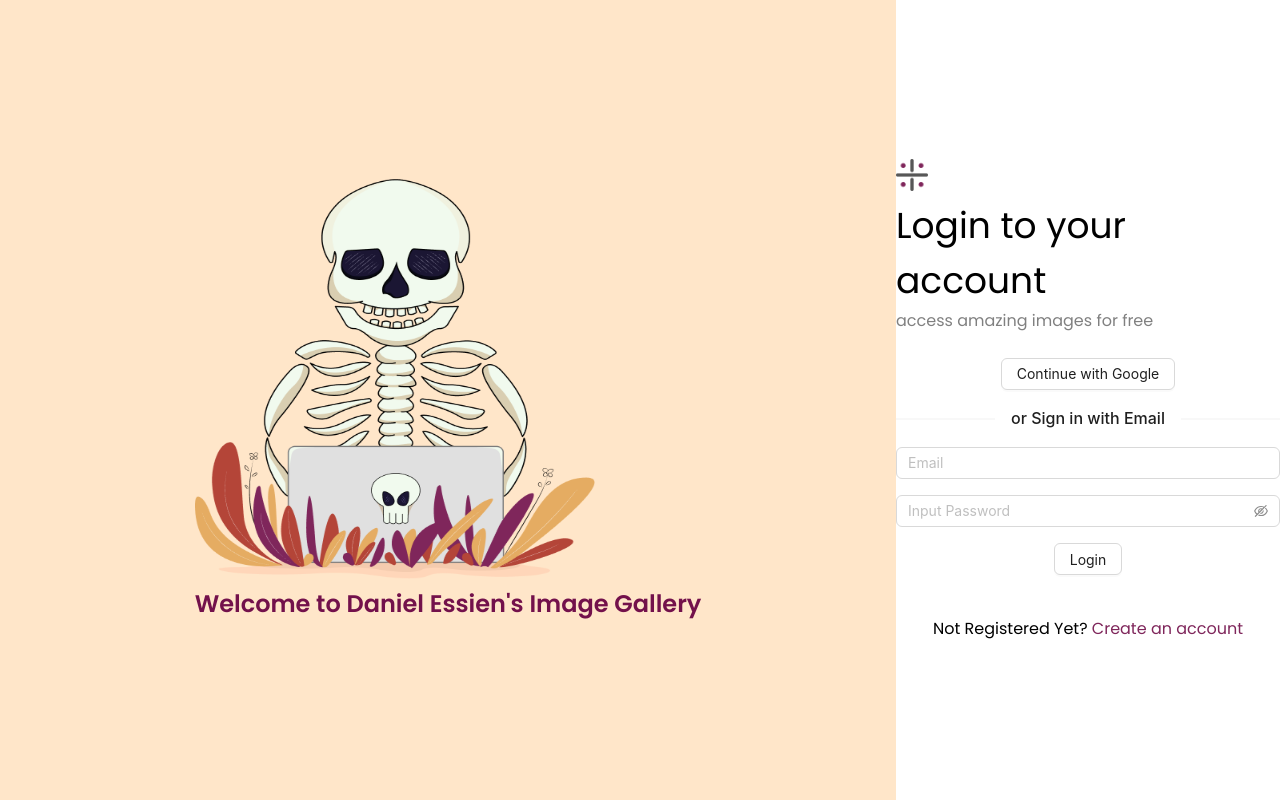
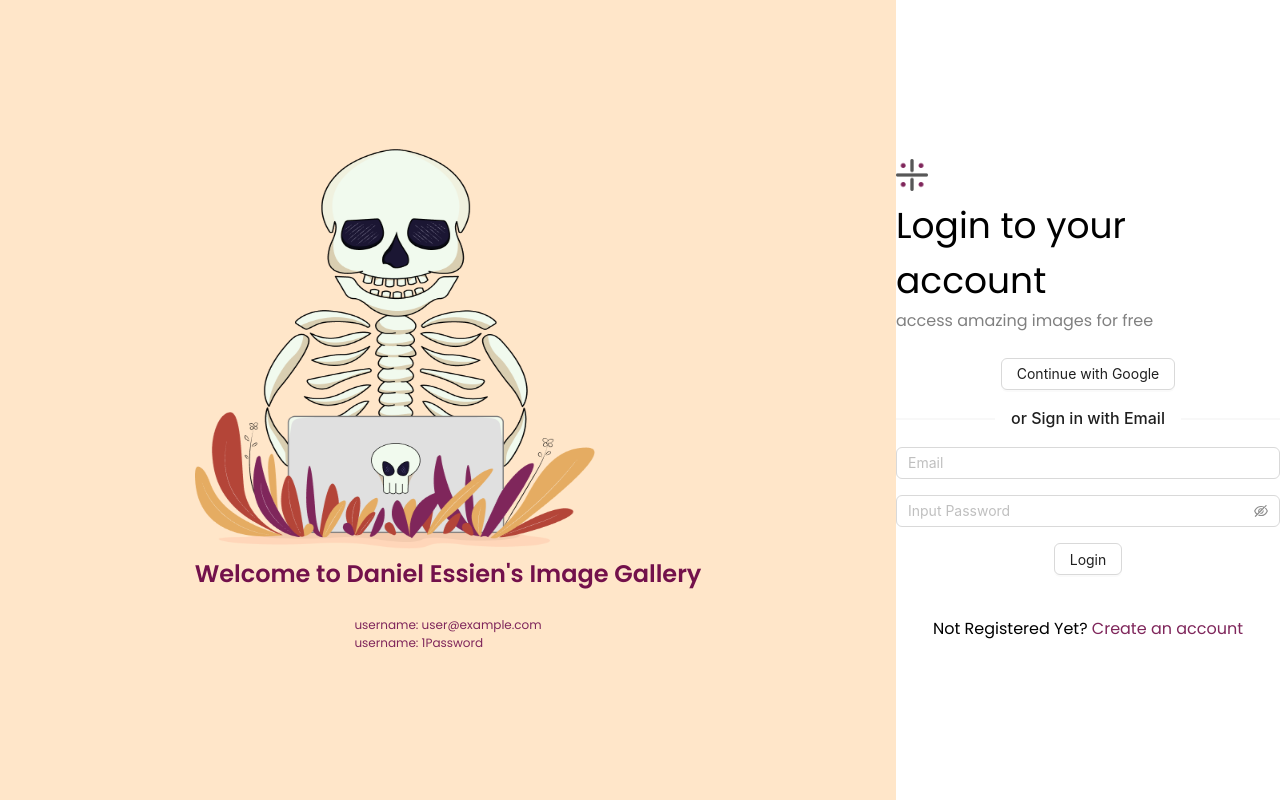
Before and after one commit to danieledisons/imagegallery, a Next.js app: page / in a window 1280 px wide. Built offline with nearby package versions, Linux system fonts and the light colour scheme.

Commit message:
added the password to the page

```diff
--- a/pages/index.js
+++ b/pages/index.js
@@ -55,6 +55,19 @@ export default function Home() {
               <h2 style={{ color: "#73114B" }}>
                 Welcome to Daniel Essien's Image Gallery
               </h2>
+              <br />
+              <div
+                style={{
+                  display: "flex",
+                  justifyContent: "center",
+                  color: "#7F265B",
+                }}
+              >
+                <div style={{ display: "block", fontSize: "12px" }}>
+                  <div>username: user@example.com</div>
+                  <div>username: 1Password</div>
+                </div>
+              </div>
             </div>
           </div>
           <div className={styles.rightDiv}>
```
